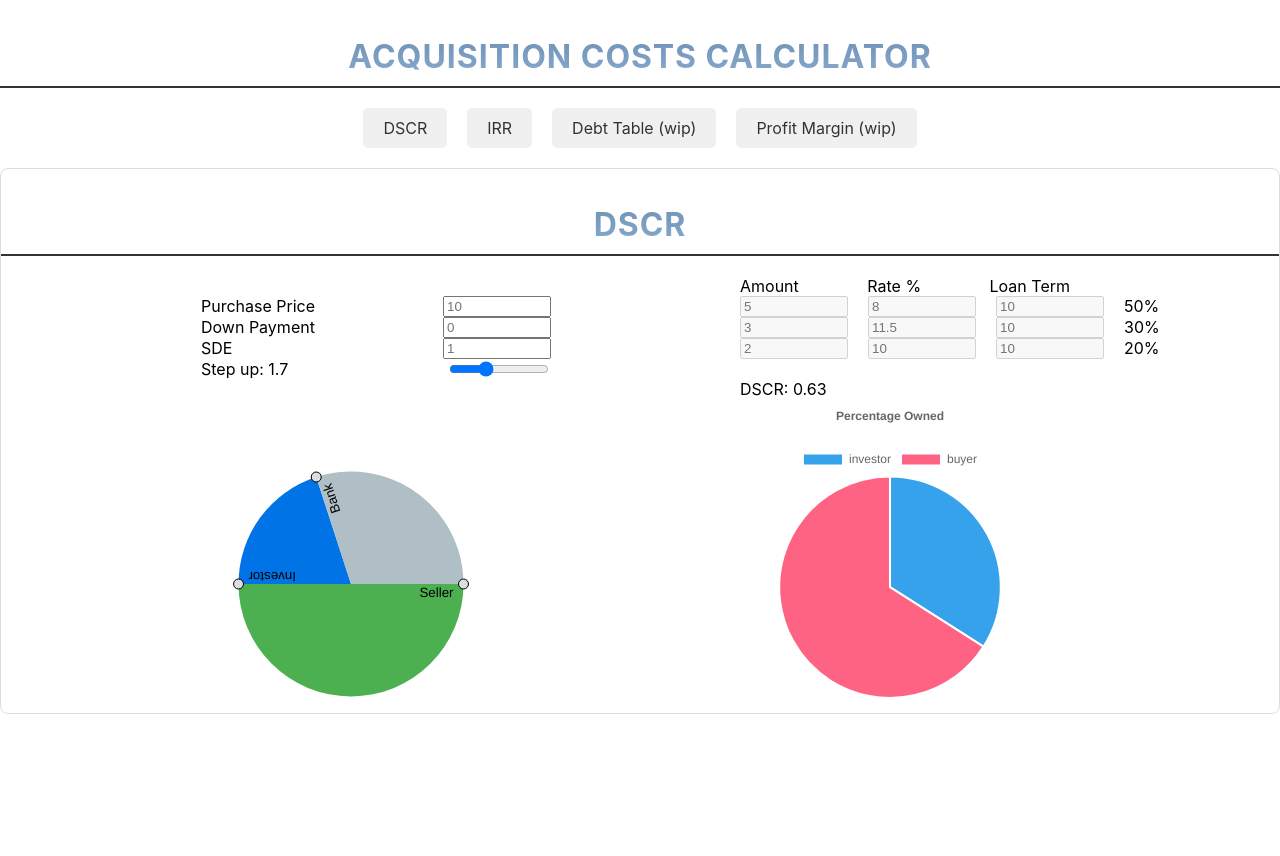
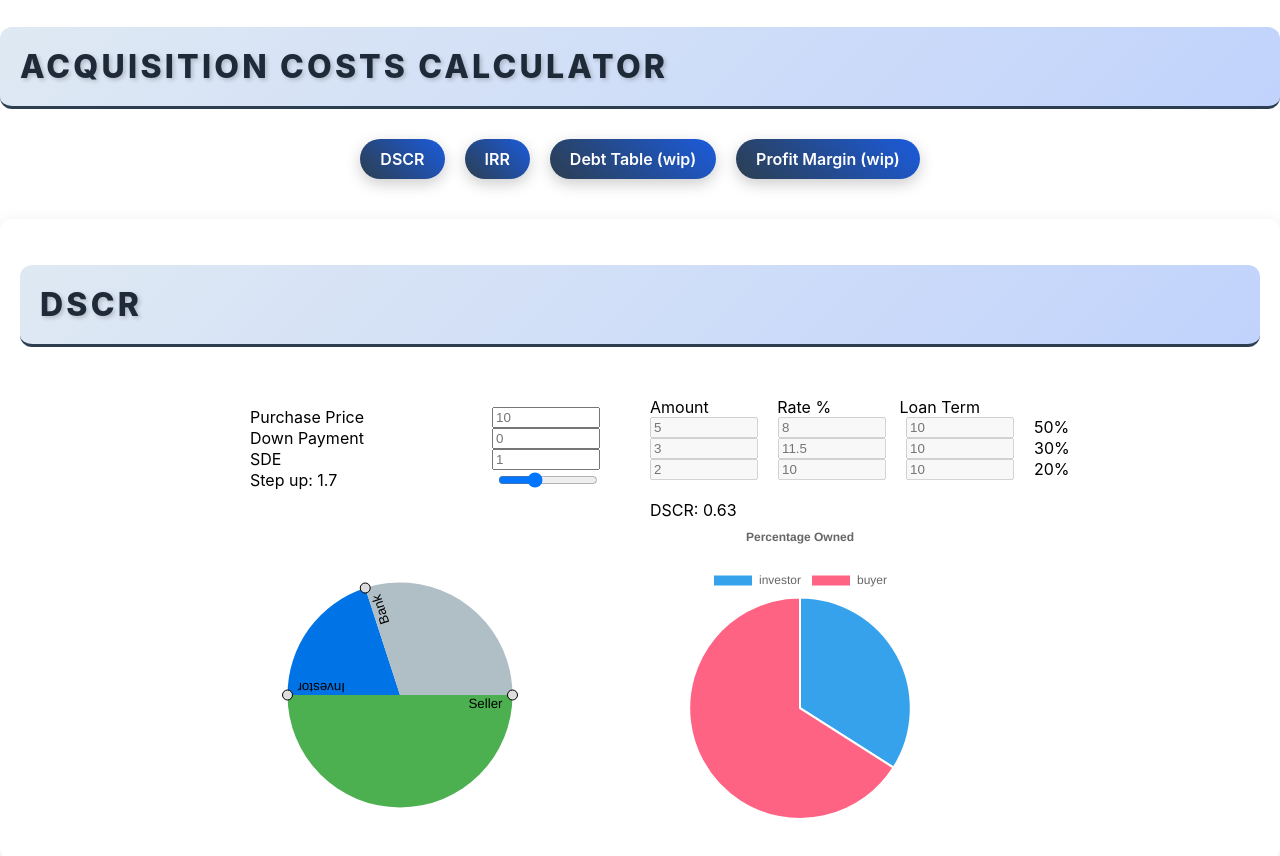
Before and after one commit to TheCoderNamedBridget/AcquisitionCostCalculator, a React (Create React App) app: page / in a window 1280 px wide. Shown: the top 856 px of the page. Before the commit the page ends 800 px from the top, so only its background shows below. Built offline with nearby package versions, Linux system fonts and the light colour scheme.

Commit message:
add more styling

```diff
--- a/src/App.css
+++ b/src/App.css
@@ -1,95 +1,113 @@
 .App {
   text-align: center;
-  background-color: #1b5bdc;
-}
-
-.App-logo {
-  height: 40vmin;
-  pointer-events: none;
-}
-
-@media (prefers-reduced-motion: no-preference) {
-  .App-logo {
-    animation: App-logo-spin infinite 20s linear;
-  }
+  background-color: #f5f7fa;
+  color: #2c3e50;
+  font-family: 'Roboto', sans-serif;
+  padding: 20px;
+  min-height: 100vh;
+  display: flex;
+  flex-direction: column;
+  justify-content: center;
+  align-items: center;
+  box-shadow: inset 0 0 80px rgba(0, 0, 0, 0.1);
 }
 
 .header {
-  display: flex;
-  flex-direction: column;
-  align-items: center;
-  justify-content: center;
-  font-size: calc(16px + 2vmin);
-  font-weight: bold;
-  color: #333;
-  letter-spacing: 1px;
+  font-size: calc(20px + 1.5vmin);
+  font-weight: 800;
+  color: #1e2a38;
   text-transform: uppercase;
-  padding: 10px 20px;
-  border-bottom: 2px solid #333;
-  margin-bottom: 20px;
-  background: linear-gradient(to bottom, #6a8caf, #8dafd4);
-  /* Add a gradient background */
-  -webkit-background-clip: text;
-  color: transparent;
-  /* For gradient text effect */
-}
-
-.App-link {
-  color: #61dafb;
-}
-
-@keyframes App-logo-spin {
-  from {
-    transform: rotate(0deg);
-  }
-
-  to {
-    transform: rotate(360deg);
-  }
-}
-
-.display {
-  display: flex;
-  flex-direction: row;
-  justify-content: space-evenly;
-  margin-left: 200px;
-}
-
-.inputs {
-  flex: 1;
-}
-
-.outputs {
-  flex: 1;
+  padding: 20px;
+  margin-bottom: 30px;
+  background: linear-gradient(135deg, #dfe9f3, #c1d3fc);
+  border-bottom: 3px solid #2c3e50;
+  letter-spacing: 0.1em;
+  border-radius: 12px;
+  text-shadow: 2px 2px 4px rgba(0, 0, 0, 0.2);
+  transition: background 0.3s ease, transform 0.3s ease;
 }
 
 .nav-bar {
   display: flex;
   justify-content: center;
   gap: 20px;
-  margin-bottom: 20px;
+  margin-bottom: 40px;
 }
 
 .nav-link {
   text-decoration: none;
   padding: 10px 20px;
-  background-color: #f0f0f0;
-  border-radius: 5px;
-  color: #333;
-  transition: background-color 0.3s ease, color 0.3s ease;
+  background: linear-gradient(45deg, #2c3e50, #1b5bdc);
+  border-radius: 30px;
+  color: #fff;
+  font-weight: 600;
+  transition: background 0.3s ease, transform 0.3s ease, box-shadow 0.3s ease;
+  box-shadow: 0 5px 15px rgba(0, 0, 0, 0.2);
 }
 
 .nav-link:hover {
-  background-color: #333;
-  color: #fff;
+  background: linear-gradient(45deg, #1b5bdc, #2c3e50);
+  transform: translateY(-3px);
+  box-shadow: 0 8px 20px rgba(0, 0, 0, 0.3);
 }
 
 .content {
-  /* margin-top: 20px; */
-  /* padding: 20px; */
-  border: 1px solid #ddd;
-  border-radius: 8px;
-  max-width: 8000px;
-  margin-left: auto;
-  margin-right: auto;
+  padding: 20px;
+  max-width: 2000px;
+  margin: 0 auto;
+  background-color: #ffffff;
+  border-radius: 12px;
+  box-shadow: 0 6px 20px rgba(0, 0, 0, 0.1);
+  transition: box-shadow 0.3s ease;
 }
+
+.inputs,
+.outputs {
+  flex: 1;
+  margin: 10px;
+}
+
+.display {
+  display: flex;
+  justify-content: space-between;
+  align-items: flex-start;
+  max-width: 800px;
+  margin: 0 auto;
+}
+
+h1,
+h2,
+h3,
+h4,
+h5,
+h6 {
+  color: #1e2a38;
+  font-weight: 700;
+  margin-bottom: 15px;
+  letter-spacing: 0.05em;
+}
+
+p {
+  color: #34495e;
+  font-size: 1rem;
+  line-height: 1.6;
+  margin-bottom: 20px;
+}
+
+.button {
+  padding: 12px 24px;
+  background: linear-gradient(45deg, #1b5bdc, #2c3e50);
+  color: white;
+  border: none;
+  border-radius: 30px;
+  font-weight: 600;
+  cursor: pointer;
+  transition: background 0.3s ease, transform 0.3s ease;
+  box-shadow: 0 5px 15px rgba(27, 91, 188, 0.2);
+}
+
+.button:hover {
+  background: linear-gradient(45deg, #2c3e50, #1b5bdc);
+  transform: translateY(-3px);
+  box-shadow: 0 8px 20px rgba(27, 91, 188, 0.3);
+}
```
